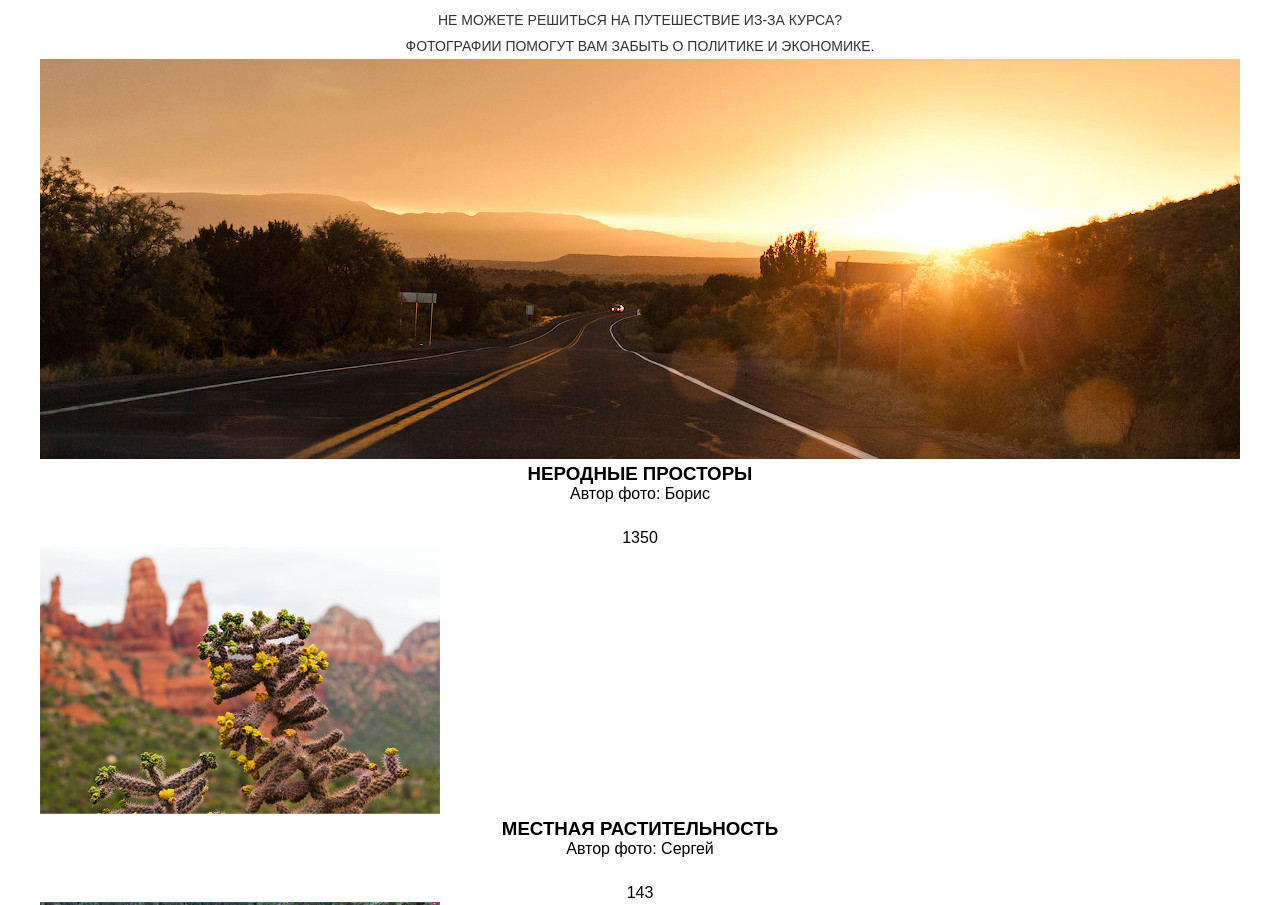
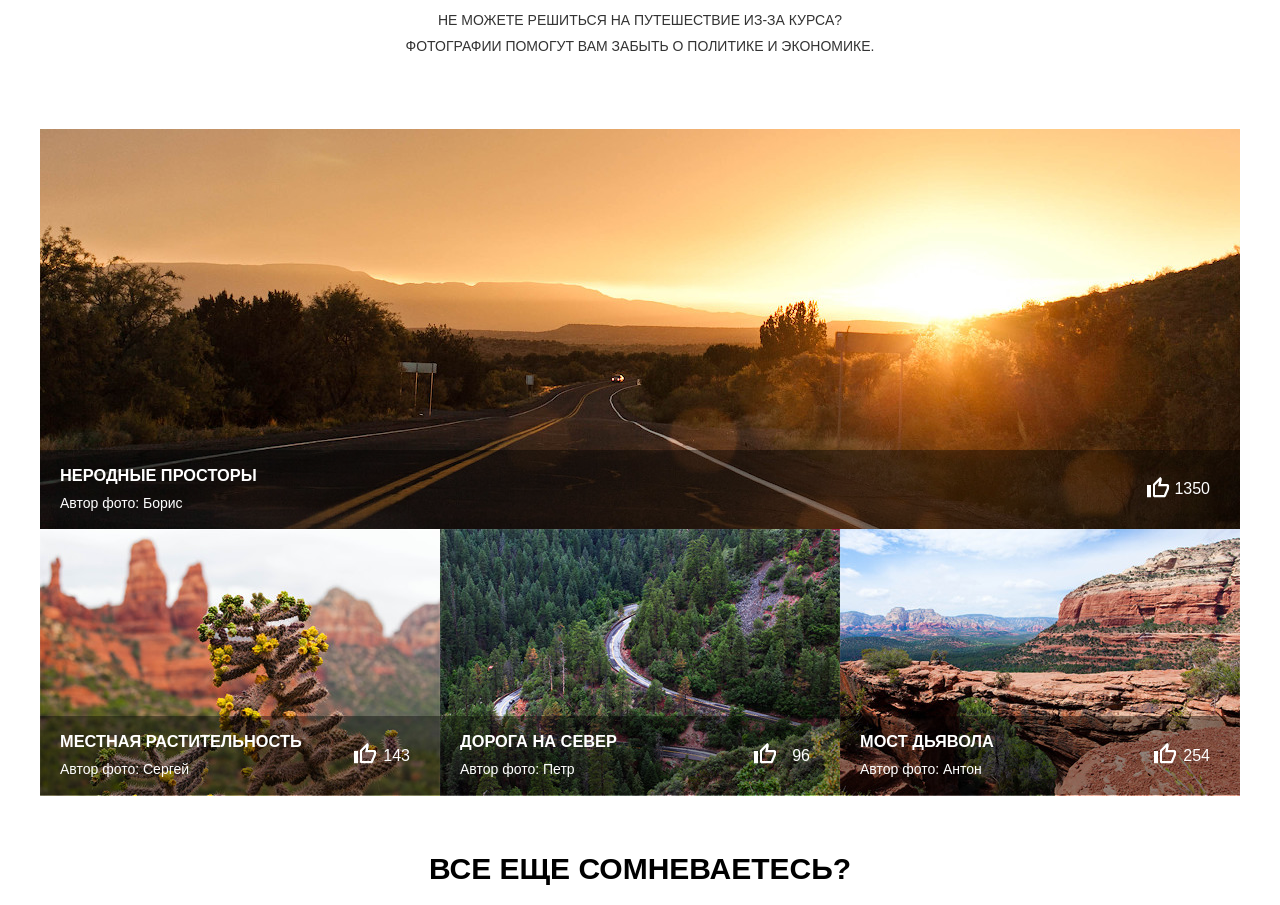
Before and after one commit to AdelRomeo/SedonaM, a website: page photo.html in a window 1280 px wide. Shown: the part 680-1585 px from the top of the page. Drawn offline with Linux system fonts and the light colour scheme.

Commit message:
закончил верстку дескотоп версии

```diff
--- a/photo.html
+++ b/photo.html
@@ -12,7 +12,7 @@
 		<nav class="main-header--main-nav">
 			<a href=""><img src="css/img/icon-menu.png"></a>
 			<ul class="main-header--list-items">
-				<li class="main-header--item"><a href="">ГЛАВНАЯ</a></li>
+				<li class="main-header--item"><a href="index.html">ГЛАВНАЯ</a></li>
 				<li class="main-header--item"><a href="">ФОТО И ВИДЕО</a></li>
 				<li class="main-header--item"><a href="">ФОРМА ОТЗЫВА</a></li>
 				<li class="main-header--item"><a href="">МОЙ HTML</a></li>
@@ -34,9 +34,11 @@
 				<li class="photo-item">
 					<img src="css/img/photo-1-desktop.jpg">
 					<div>
+						<div class="photo--name">
 							<h3>НЕРОДНЫЕ ПРОСТОРЫ</h3>
 							<p>Автор фото: Борис</p>
-						<span>
+						</div>
+						<span class="photo-like">
 							<img src="css/img/like-icon.png">
 							<span>1350</span>
 						</span>
@@ -46,9 +48,11 @@
 				<li class="photo-item">
 					<img src="css/img/photo-2-desktop.jpg">
 					<div>
+						<div class="photo--name">
 							<h3>МЕСТНАЯ РАСТИТЕЛЬНОСТЬ</h3>
 							<p>Автор фото: Сергей</p>
-						<span>
+						</div>
+						<span class="photo-like">
 							<img src="css/img/like-icon.png">
 							<span>143</span>
 						</span>
@@ -58,9 +62,11 @@
 				<li class="photo-item">
 					<img src="css/img/photo-3-desktop.jpg">
 					<div>
+						<div class="photo--name">
 							<h3>ДОРОГА НА СЕВЕР</h3>
 							<p>Автор фото: Петр</p>
-						<span>
+						</div>
+						<span class="photo-like">
 							<img src="css/img/like-icon.png">
 							<span>96</span>
 						</span>
@@ -70,9 +76,11 @@
 				<li class="photo-item">
 					<img src="css/img/photo-4-desktop.jpg">
 					<div>
+						<div class="photo--name">
 							<h3>МОСТ ДЬЯВОЛА</h3>
 							<p>Автор фото: Антон</p>
-						<span>
+						</div>
+						<span class="photo-like">
 							<img src="css/img/like-icon.png">
 							<span>254</span>
 						</span>
@@ -88,7 +96,7 @@
 				<p class="navigation--description">СМОТРИТЕ ВИДЕОПРЕЗЕНТАЦИЮ И СКОРЕЕ ЗА БИЛЕТАМИ, ПОКА<br>
 				 ОНИ НЕ ПОДОРОЖАЛИ В ОЧЕРЕДНОЙ РАЗ!</p>
 			</div>
-			<div class="navigation--map">
+			<div class="navigation--map player">
 				<img src="css/img/sedona-photo-video.jpg">
 			</div>
 		</div>
--- a/src/style.scss
+++ b/src/style.scss
@@ -8,3 +8,5 @@
 @import "styles/advantages2.scss";
 @import "styles/navigation.scss";
 @import "styles/footer.scss";
+
+@import "styles/photo_gallery.scss";
--- /dev/null
+++ b/src/styles/photo_gallery.scss
@@ -0,0 +1,78 @@
+
+
+@media (max-width: 449px){
+
+}
+
+@media (min-width: 450px){
+
+	.photo{
+		margin-top: 70px;
+	}
+
+	.photo--list{
+		display: flex;
+		flex-wrap: wrap;
+	}
+
+	.photo-item{
+		position: relative;
+	}
+
+	.photo-item>div{
+		display: flex;
+		justify-content: space-between;
+		align-items: center;
+		position: absolute;
+		top: 187px;
+		color: $main-color;
+		width: 100%;
+		background-image: linear-gradient(rgba(0,0,0,.4), rgba(0,0,0,.4));
+		padding-top: 15px;
+		padding-bottom: 15px;
+	}
+
+	.photo--name{
+		margin-left: 20px;
+		@include desc-style;
+		& h3{
+			padding-bottom: 7px;
+			text-align: left;
+		}
+		& p{
+			text-align: left;
+		}
+	}
+
+	.photo-like{
+		padding-right: 30px;
+		position: relative;
+	}
+
+	.photo-like img{
+		position: absolute;
+		right: 63px;
+		bottom: 1px;
+	}
+
+	.photo-item:nth-child(1){
+		margin-bottom: -4px;
+		&>div{
+			top: 321px;
+		}
+		& img{
+			right: 70px;
+		}
+	}
+
+	.player{
+		margin-left: 200px;
+		margin-right: 200px;
+		margin-top: -50px;
+	}
+
+	.header-logo--sedona{
+
+	}
+
+}
```
Also changed, not shown: css/styles/style.css, src/img/back-desktop-photo.jpg (added), 1 other file. Lines whose indentation alone changed are shown as unchanged.
